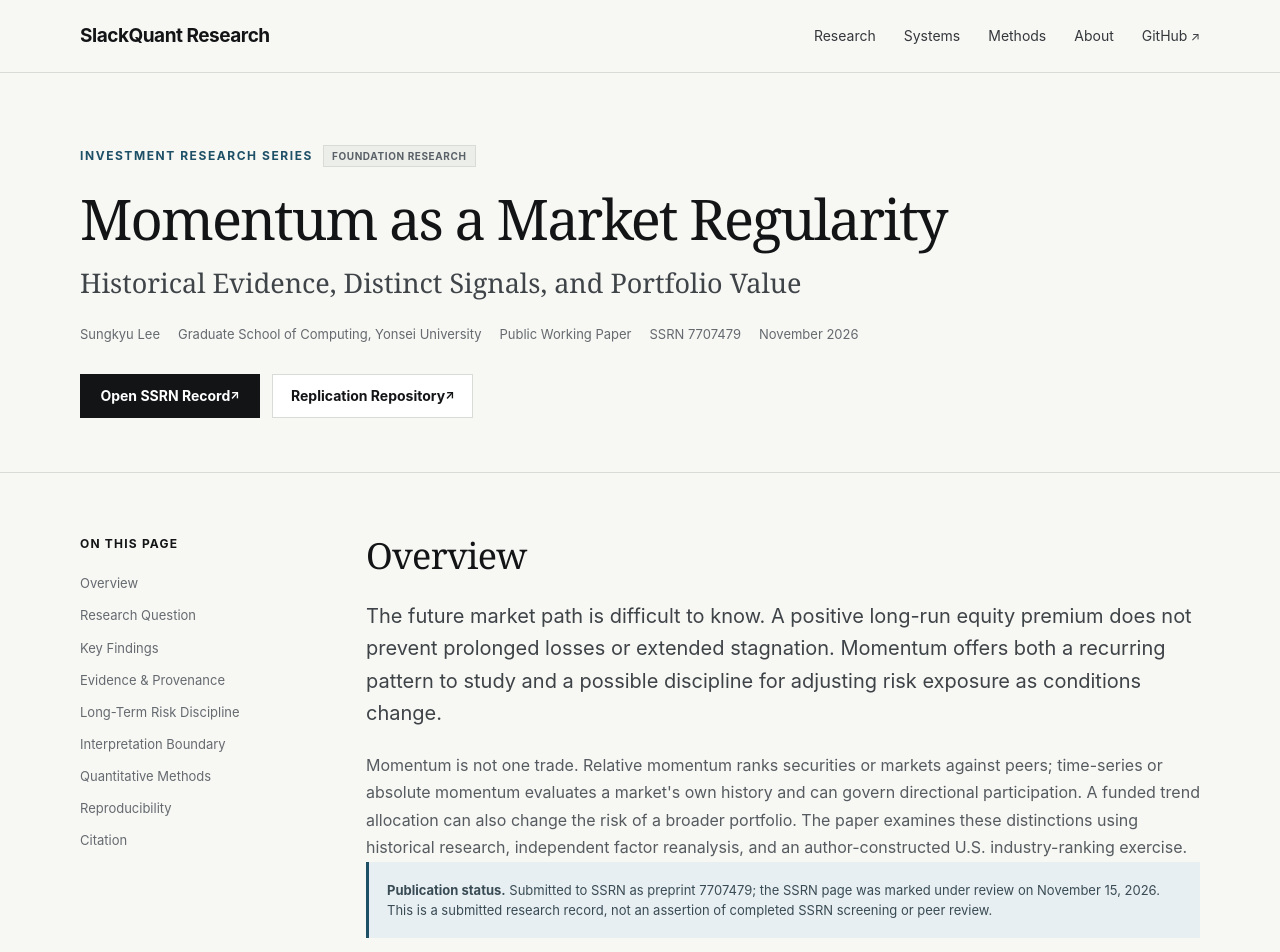
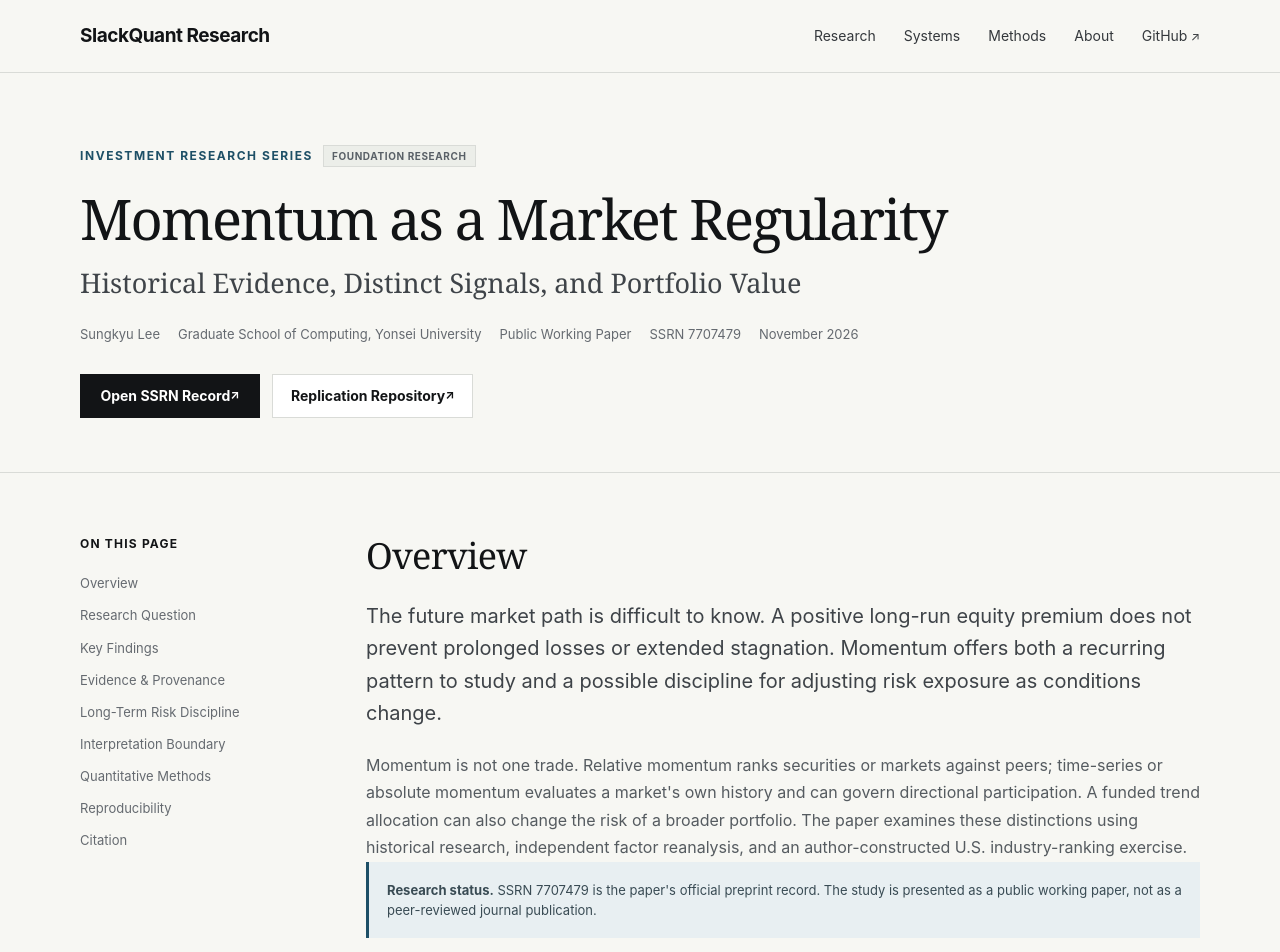
Before and after one commit to slackquant80/slackquant-research, a Next.js app: page /research/momentum-market-regularity in a window 1280 px wide. Shown: the top 952 px of the page. Built offline with nearby package versions, Linux system fonts and the light colour scheme; no server answers.

Commit message:
Use durable working-paper language rather than transient SSRN screening state

```diff
--- a/src/app/research/momentum-market-regularity/page.tsx
+++ b/src/app/research/momentum-market-regularity/page.tsx
@@ -59,10 +59,10 @@ export default function MomentumMarketRegularityPage() {
               U.S. industry-ranking exercise.
             </p>
             <div className="evidence-note">
-              <strong>Publication status.</strong>{" "}
-              Submitted to SSRN as preprint 7707479; the SSRN page was marked
-              under review on November 15, 2026. This is a submitted research
-              record, not an assertion of completed SSRN screening or peer review.
+              <strong>Research status.</strong>{" "}
+              SSRN 7707479 is the paper&apos;s official preprint record.
+              The study is presented as a public working paper, not
+              as a peer-reviewed journal publication.
             </div>
           </section>
 
```
